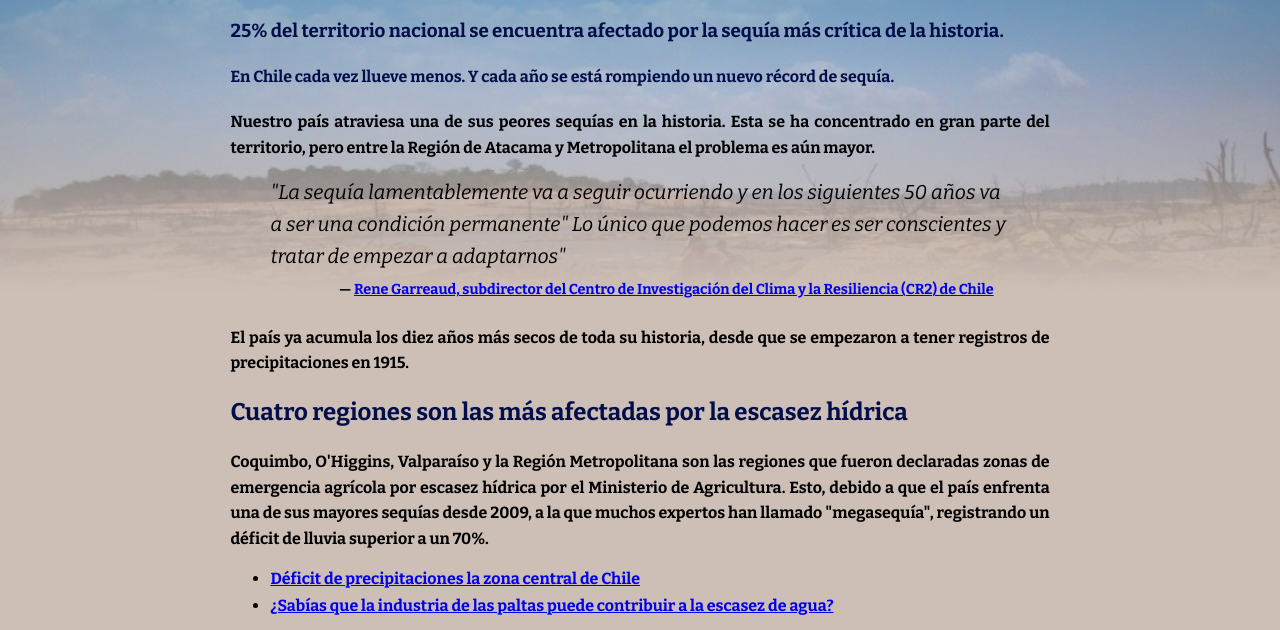
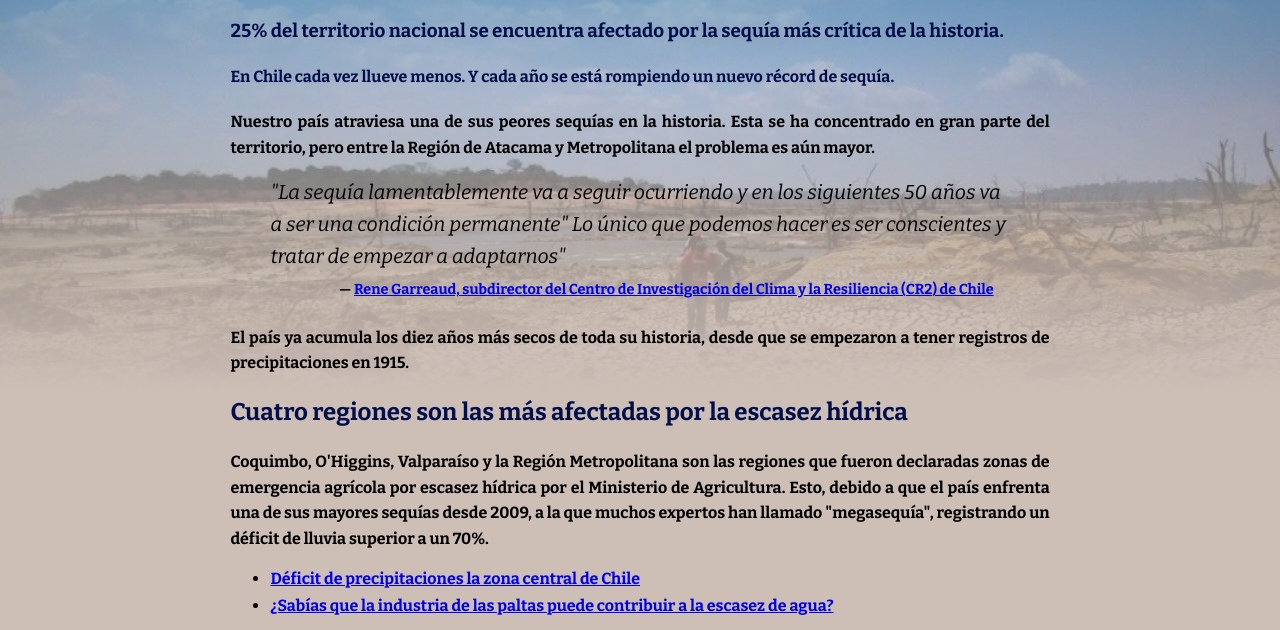
Before and after one commit to murimu/clase-09, a plain HTML site: page index.html in a window 1280 px wide. Shown: the part 108-738 px from the top of the page. Drawn offline with nearby package versions, Linux system fonts and the light colour scheme.

Commit message:
Update estilo.css

```diff
--- a/estilo.css
+++ b/estilo.css
@@ -6,7 +6,7 @@ html, body {
 
 body {
     color: #000;
-    background: linear-gradient(180deg, rgba(105, 146, 171, 0.7) 100px, rgba(170, 168, 167, 0.5) 200px, rgba(205, 190, 182, 1) 400px), url('media/sequia.jpg');
+    background: linear-gradient(180deg, rgba(105, 146, 171, 0.7) 100px, rgba(170, 168, 167, 0.5) 200px, rgba(205, 190, 182, 1) 500px), url('media/sequia.jpg');
     background-size: 100% auto;
     background-repeat: no-repeat;
     font-family: 'Bitter', serif;
```
